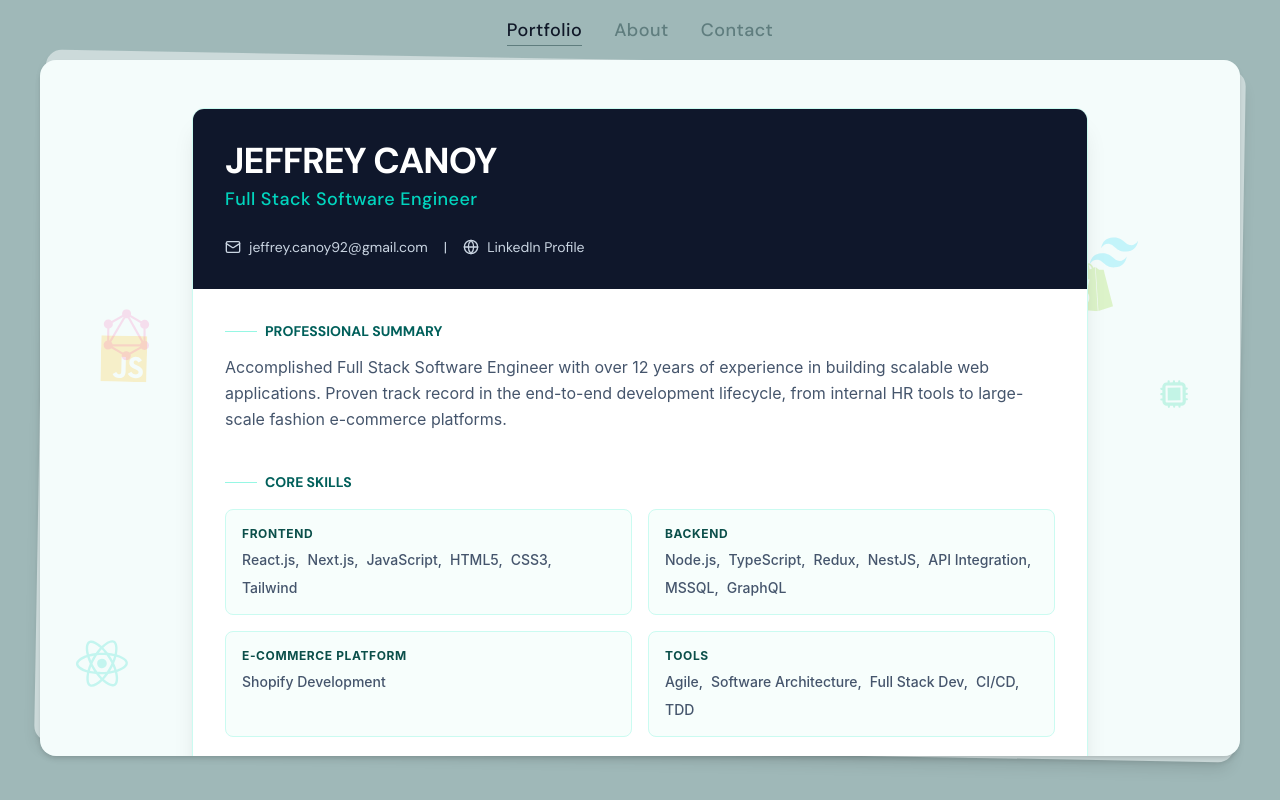
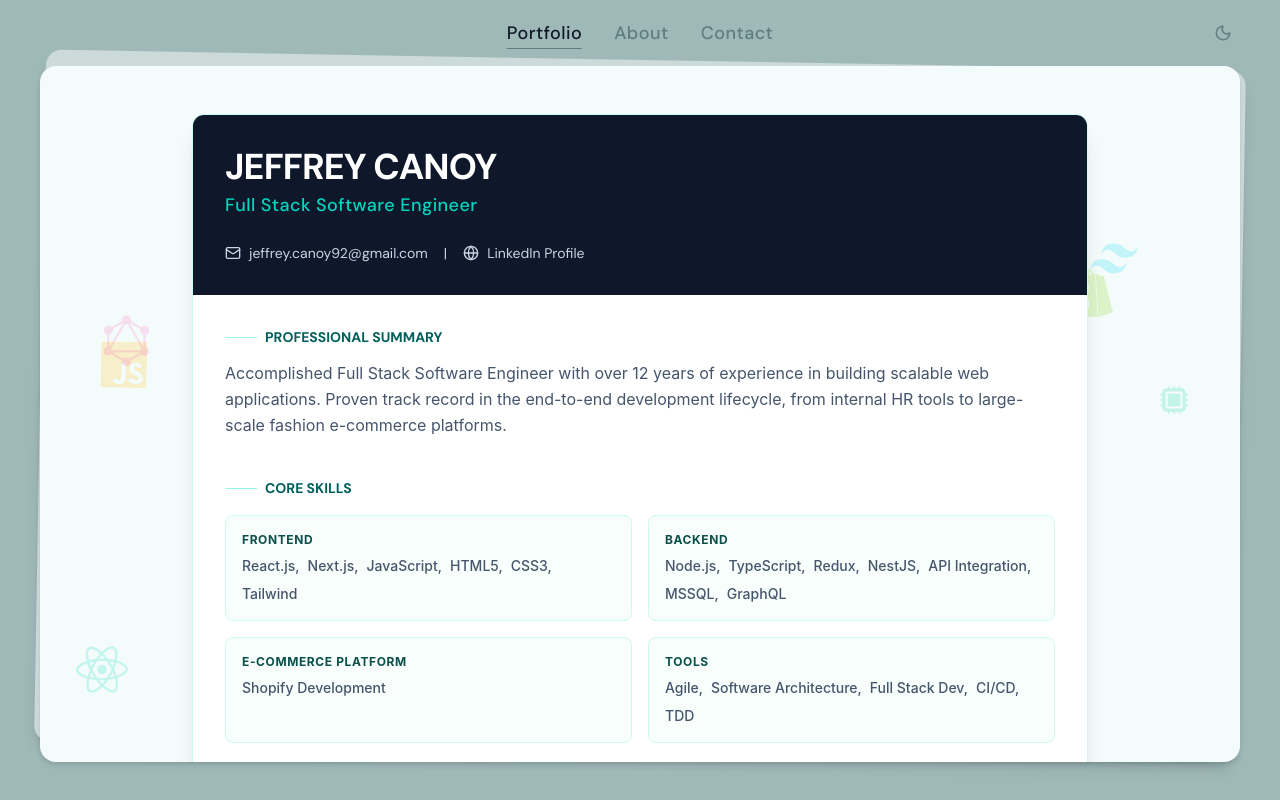
Before and after one commit to jcanoy-dev/vite-porfolio, a Next.js app: page / in a window 1280 px wide. Built offline with nearby package versions, Linux system fonts and the light colour scheme; no server answers.

Commit message:
redux store

```diff
--- a/app/_layout/AppHeader.tsx
+++ b/app/_layout/AppHeader.tsx
@@ -1,6 +1,10 @@
 'use client'
 import Link from "next/link"
 import { usePathname } from "next/navigation"
+import { useDispatch, useSelector } from "react-redux"
+import { Moon, Sun } from "lucide-react"
+import { toggleTheme } from "@/store/themeSlice"
+import type { RootState } from "@/store"
 
 const NAV_LINKS = [
   { href: "/", label: "Portfolio" },
@@ -10,12 +14,13 @@ const NAV_LINKS = [
 
 const AppHeader = () => {
   const pathname = usePathname()
+  const dispatch = useDispatch()
+  const theme = useSelector((state: RootState) => state.theme.mode)
 
   return (
     <header className="sticky top-0 z-20 w-full">
-      <div className="mx-auto flex max-w-7xl items-center justify-center px-6 py-4 lg:px-10">
-
-        <nav className="flex items-center gap-8">
+      <div className="relative mx-auto flex max-w-7xl items-center justify-end px-6 py-4 lg:px-10">
+        <nav className="absolute left-1/2 -translate-x-1/2 flex items-center gap-8">
           {NAV_LINKS.map(({ href, label }) => {
             const isActive = pathname === href
             return (
@@ -36,6 +41,14 @@ const AppHeader = () => {
             )
           })}
         </nav>
+
+        <button
+          onClick={() => dispatch(toggleTheme())}
+          aria-label="Toggle theme"
+          className="p-2 rounded-full text-gray-teal hover:bg-gray-teal-soft transition-colors duration-200"
+        >
+          {theme === 'dark' ? <Sun size={18} /> : <Moon size={18} />}
+        </button>
       </div>
     </header>
   )
--- a/app/_layout/AppLayout.tsx
+++ b/app/_layout/AppLayout.tsx
@@ -1,14 +1,17 @@
 'use client'
 import { type ReactNode, useEffect } from "react"
 import { usePathname } from "next/navigation"
+import { useSelector } from "react-redux"
 import AppHeader from "./AppHeader"
 import { useAnalytics } from "@/lib/AnalyticsContext"
+import type { RootState } from "@/store"
 
 const env = process.env.NODE_ENV || "development";
 
 const AppLayout = ({ children }: { children: ReactNode }) => {
   const pathname = usePathname()
   const { client } = useAnalytics()
+  const theme = useSelector((state: RootState) => state.theme.mode)
 
   useEffect(() => {
     if (env === "development") return;
@@ -22,7 +25,7 @@ const AppLayout = ({ children }: { children: ReactNode }) => {
   }, [pathname, client])
 
   return (
-    <div className="h-screen xl:flex bg-gray-teal-muted overflow-hidden pb-10">
+    <div className={`h-screen xl:flex bg-gray-teal-muted overflow-hidden pb-10 ${theme === 'dark' ? ' dark' : ''}`}>
       <div className="relative w-full max-w-8xl h-full">
         <AppHeader />
 
--- a/app/globals.css
+++ b/app/globals.css
@@ -12,6 +12,14 @@
   --color-gray-teal-muted: #9fb8b8;
   --color-gray-teal: #5f7d7e;
   --font-serif: serif;
+}
+
+.dark {
+  --color-gray-teal-pale: #1a2424;
+  --color-gray-teal-light: #1e2b2b;
+  --color-gray-teal-soft: #243535;
+  --color-gray-teal-muted: #2e4545;
+  --color-gray-teal: #8ab4b5;
 }
 
 @layer base {
--- a/app/layout.tsx
+++ b/app/layout.tsx
@@ -2,6 +2,7 @@
 import type { ReactNode } from "react";
 import { DM_Sans } from "next/font/google";
 import { AnalyticsProvider } from "../lib/AnalyticsContext";
+import StoreProvider from "../lib/StoreProvider";
 import "./globals.css";
 import AppLayout from "./_layout/AppLayout";
 
@@ -14,10 +15,12 @@ const dmSans = DM_Sans({
 export default function RootLayout({ children }: { children: ReactNode }) {
   return (
     <html lang="en" className={dmSans.variable} suppressHydrationWarning>
-      <body suppressHydrationWarning className="font-serif bg-[var(--color-gray-teal-pale)] text-[var(--color-gray-teal)]">
-        <AnalyticsProvider>
-          <AppLayout>{children}</AppLayout>
-        </AnalyticsProvider>
+      <body suppressHydrationWarning className="font-serif bg-gray-teal-pale text-gray-teal">
+        <StoreProvider>
+          <AnalyticsProvider>
+            <AppLayout>{children}</AppLayout>
+          </AnalyticsProvider>
+        </StoreProvider>
       </body>
     </html>
   );
--- /dev/null
+++ b/lib/StoreProvider.tsx
@@ -0,0 +1,7 @@
+'use client'
+import { Provider } from 'react-redux'
+import { store } from '@/store'
+
+export default function StoreProvider({ children }: { children: React.ReactNode }) {
+  return <Provider store={store}>{children}</Provider>
+}
--- a/package.json
+++ b/package.json
@@ -9,6 +9,7 @@
     "lint": "next lint"
   },
   "dependencies": {
+    "@reduxjs/toolkit": "^2.12.0",
     "config": "^4.4.1",
     "framer-motion": "^12.39.0",
     "lucide-react": "^1.14.0",
@@ -17,6 +18,7 @@
     "react": "^19.2.5",
     "react-dom": "^19.2.5",
     "react-icons": "^5.6.0",
+    "react-redux": "^9.3.0",
     "tailwindcss": "^4.3.0"
   },
   "devDependencies": {
--- /dev/null
+++ b/store/index.ts
@@ -0,0 +1,11 @@
+import { configureStore } from '@reduxjs/toolkit'
+import themeReducer from './themeSlice'
+
+export const store = configureStore({
+  reducer: {
+    theme: themeReducer,
+  },
+})
+
+export type RootState = ReturnType<typeof store.getState>
+export type AppDispatch = typeof store.dispatch
--- /dev/null
+++ b/store/themeSlice.ts
@@ -0,0 +1,16 @@
+import { createSlice } from '@reduxjs/toolkit'
+
+export type Theme = 'light' | 'dark'
+
+const themeSlice = createSlice({
+  name: 'theme',
+  initialState: { mode: 'light' as Theme },
+  reducers: {
+    toggleTheme(state) {
+      state.mode = state.mode === 'light' ? 'dark' : 'light'
+    },
+  },
+})
+
+export const { toggleTheme } = themeSlice.actions
+export default themeSlice.reducer
```
Also changed, not shown: 1 other file (tests, documents, lock files or other folders).
